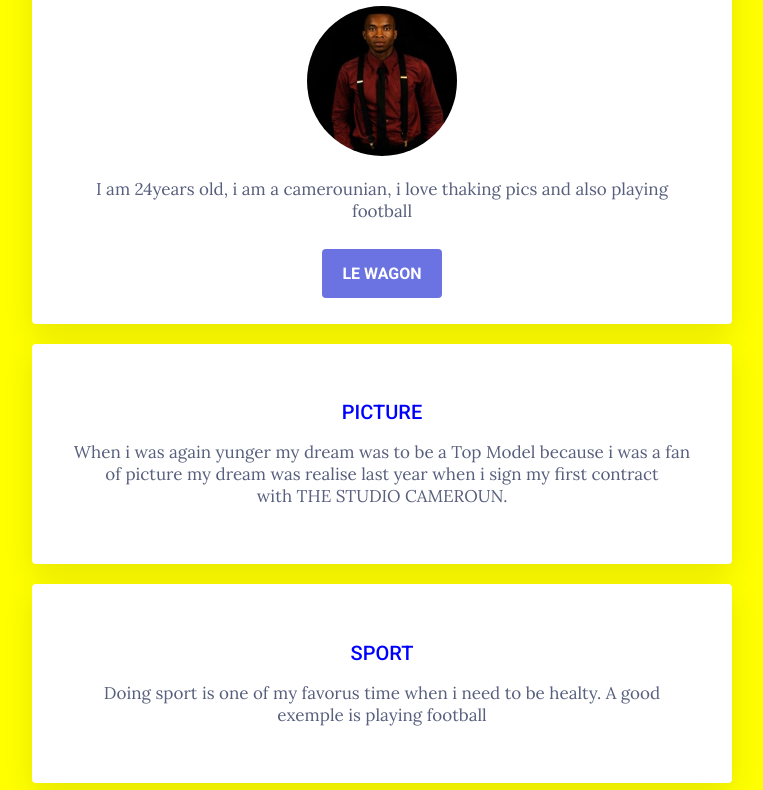
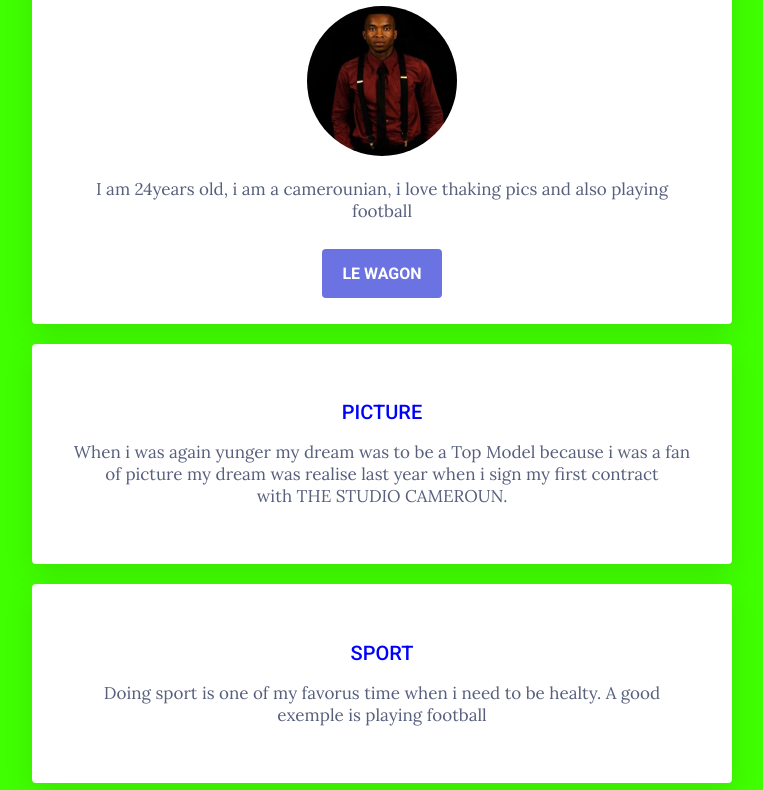
Before and after one commit to armel-cloud/My-profile17, a plain HTML site: page index.html in a window 1280 px wide. Shown: the part 155-945 px from the top of the page, without its empty margins (258-1021 px from the left). Drawn offline with Linux system fonts and the light colour scheme.

Commit message:
Update style.css

```diff
--- a/style.css
+++ b/style.css
@@ -1,5 +1,5 @@
 body{
-	background-color: yellow;
+	background-color: #40ff00;
 	color: #575F7D;
 	font-family: 'Lora', serif;
 	font-size: 17px;
```
